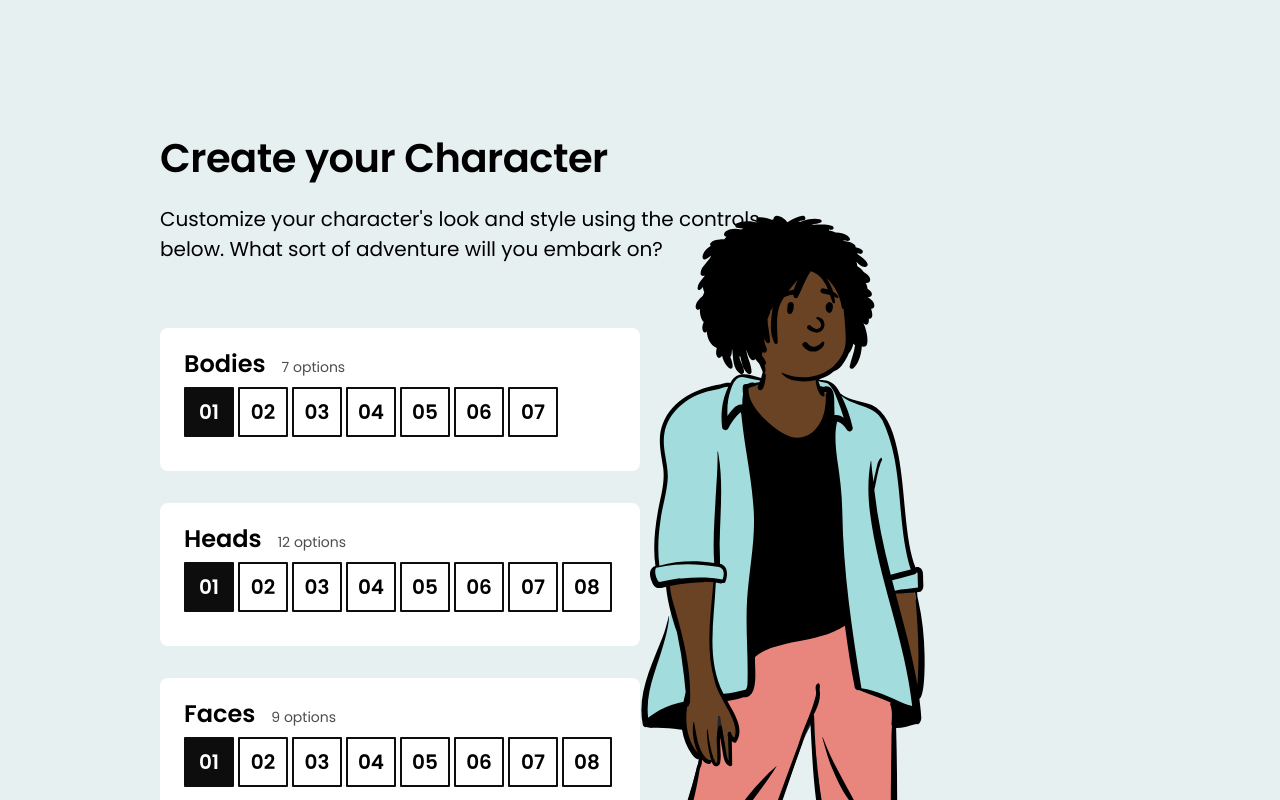
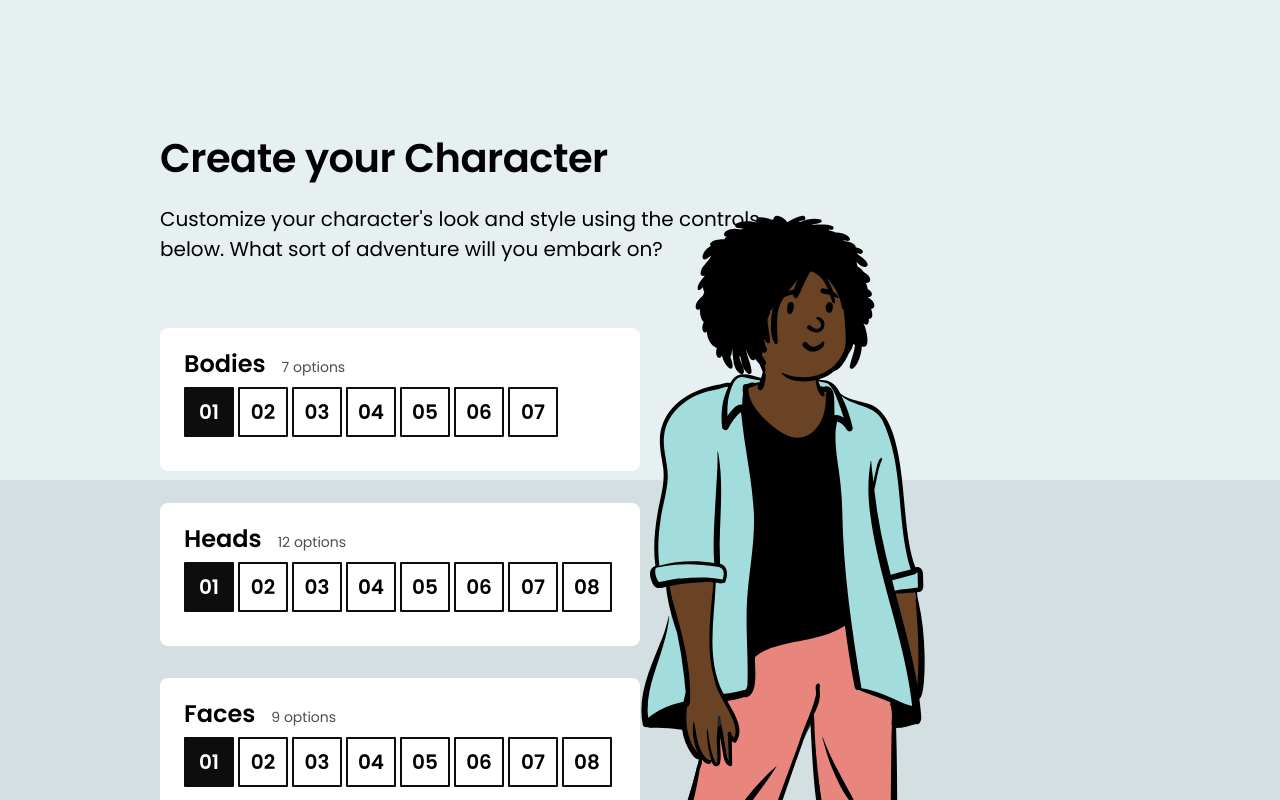
Before and after one commit to akapetano/character-creator, a React (Create React App) app: page / in a window 1280 px wide. Shown: the top 800 px of the page. Built offline with nearby package versions, Linux system fonts and the light colour scheme.

Commit message:
finish exercise 4

```diff
--- a/src/components/CharacterEditor/CharacterEditor.js
+++ b/src/components/CharacterEditor/CharacterEditor.js
@@ -1,12 +1,9 @@
-import React from 'react';
+import React from "react";
 
-import {
-  defaultSkinColor,
-  defaultClothesColor,
-} from '../../constants';
-import Character from '../Character';
-import MaxWidthWrapper from '../MaxWidthWrapper';
-import ControlPane from '../ControlPane';
+import { defaultSkinColor, defaultClothesColor } from "../../constants";
+import Character from "../Character";
+import MaxWidthWrapper from "../MaxWidthWrapper";
+import ControlPane from "../ControlPane";
 
 import {
   bodyOptions,
@@ -15,8 +12,8 @@ import {
   accessoryOptions,
   skinColorOptions,
   clothesColorOptions,
-} from './CharacterEditor.helpers';
-import styles from './CharacterEditor.module.css';
+} from "./CharacterEditor.helpers";
+import styles from "./CharacterEditor.module.css";
 
 function App() {
   const [body, setBody] = React.useState(0);
@@ -24,18 +21,17 @@ function App() {
   const [face, setFace] = React.useState(0);
   const [accessory, setAccessory] = React.useState(0);
   const [skinColor, setSkinColor] = React.useState(defaultSkinColor);
-  const [clothesColor, setClothesColor] = React.useState(
-    defaultClothesColor
-  );
+  const [clothesColor, setClothesColor] = React.useState(defaultClothesColor);
 
   return (
     <main className={styles.characterEditor}>
+      <div className={styles.perspectiveBox} />
       <MaxWidthWrapper className={styles.maxWidthWrapper}>
         <header className={styles.header}>
           <h1 className={styles.title}>Create your Character</h1>
           <p className={styles.description}>
-            Customize your character's look and style using the
-            controls below. What sort of adventure will you embark on?{' '}
+            Customize your character's look and style using the controls below.
+            What sort of adventure will you embark on?{" "}
           </p>
         </header>
         <div className={styles.controlColumn}>
--- a/src/components/CharacterEditor/CharacterEditor.module.css
+++ b/src/components/CharacterEditor/CharacterEditor.module.css
@@ -4,6 +4,7 @@
 }
 
 .maxWidthWrapper {
+  position: relative;
 }
 
 .header {
@@ -37,6 +38,14 @@
   width: 50%;
 }
 
+.perspectiveBox {
+  position: fixed;
+  width: 100%;
+  height: 40%;
+  top: 60%;
+  background-color: hsl(195, 20%, 86%);
+}
+
 @media screen and (min-width: 768px) {
   .characterWrapper {
     position: fixed;
@@ -47,19 +56,3 @@
     height: 1000px;
   }
 }
-
-/* @media screen and (max-width: 620px) {
-  .characterWrapper {
-    top: 50px;
-    right: 0;
-    height: 800px;
-  }
-}
-
-@media screen and (max-width: 350px) {
-  .characterWrapper {
-    top: "50px";
-    right: -25%;
-    height: 600px;
-  }
-} */
```
